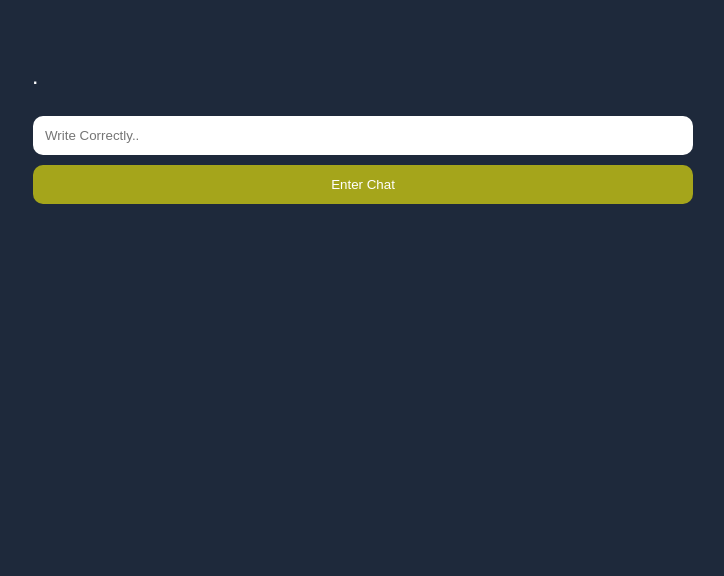
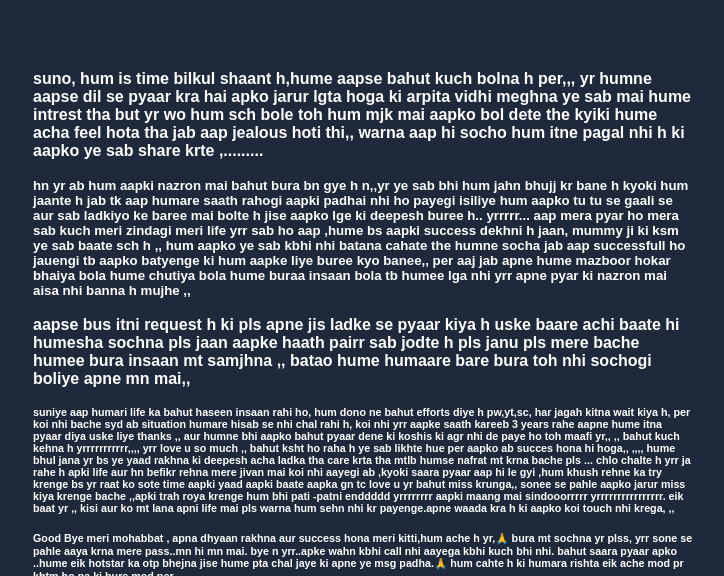
Before and after one commit to dekisugi188-lgtm/bubududu, a website: page public/index.html in a window 1280 px wide. Shown: the top 576 px of the page, without its empty margins (277-1001 px from the left). Drawn offline with nearby package versions, Linux system fonts and the light colour scheme; no server answers.

Commit message:
final fixed chat

```diff
--- a/public/index.html
+++ b/public/index.html
@@ -326,8 +326,42 @@ max-height:95%;">
 <body>
 
 <div id="login">
-  <h4>.
-  </h4><br>
+  <h4>suno, hum is time bilkul shaant h,hume aapse bahut kuch bolna h per,,, yr humne aapse dil se pyaar kra hai
+    apko jarur lgta hoga ki arpita vidhi meghna ye sab mai hume intrest tha but yr wo hum sch bole toh hum mjk mai aapko bol dete the kyiki hume acha feel hota tha jab aap jealous hoti thi,,
+  warna aap hi socho hum itne pagal nhi h ki aapko ye sab share krte ,.........
+ </h4>
+ <br>
+ <h5>hn yr ab hum aapki nazron mai bahut bura bn gye h n,,yr ye sab bhi hum jahn bhujj kr bane h kyoki hum jaante h jab tk aap humare saath rahogi aapki padhai nhi ho payegi isiliye hum aapko tu tu se gaali se aur sab ladkiyo ke baree mai bolte h jise aapko lge ki deepesh buree h..
+  yrrrrr... aap mera pyar ho mera sab kuch meri zindagi meri life yrr sab ho aap ,hume bs aapki success dekhni h jaan,
+  mummy ji ki ksm ye sab baate sch h ,, hum aapko ye sab kbhi nhi batana cahate the humne socha jab aap successfull ho jauengi tb aapko batyenge ki hum aapke liye buree kyo banee,, per aaj jab apne hume mazboor hokar bhaiya bola hume chutiya bola hume buraa insaan bola tb humee lga nhi yrr apne pyar ki nazron mai aisa nhi banna h mujhe ,,
+ </h5>
+ <br>
+ <h4>
+    aapse bus itni request h ki pls apne jis ladke se pyaar kiya h uske baare achi baate hi humesha sochna pls jaan aapke haath pairr sab jodte h pls janu pls mere bache humee bura insaan mt samjhna ,,
+    batao hume humaare bare bura toh nhi sochogi boliye apne mn mai,,
+ </h4>
+ <br>
+ <h6>
+  suniye aap humari life ka bahut haseen insaan rahi ho, hum dono ne bahut efforts diye h pw,yt,sc, har jagah kitna wait kiya h, per koi nhi bache syd ab situation humare hisab se nhi chal rahi h, koi nhi yrr aapke saath kareeb 3 years rahe aapne hume itna pyaar diya uske liye thanks ,, aur humne bhi aapko bahut pyaar dene ki koshis ki agr nhi de paye ho toh maafi yr,,
+  ,,
+  bahut kuch kehna h yrrrrrrrrrrr,,,, yrr love u so much ,, bahut ksht ho raha h ye sab likhte hue per aapko ab succes hona hi hoga,,
+  ,,,, hume bhul jana yr bs ye yaad rakhna ki deepesh acha ladka tha care krta tha mtlb humse nafrat mt krna bache pls
+  ... chlo chalte h yrr ja rahe h apki life aur hn befikr rehna mere jivan mai koi nhi aayegi ab ,kyoki saara pyaar aap hi le gyi ,hum khush rehne ka try krenge
+  bs yr raat ko sote time aapki yaad aapki baate aapka gn tc love u yr bahut miss krunga,, sonee se pahle aapko jarur miss kiya krenge bache ,,apki trah roya krenge hum bhi
+
+  pati -patni enddddd yrrrrrrrr aapki maang mai sindooorrrrr yrrrrrrrrrrrrrrrr.
+  eik baat yr ,, kisi aur ko mt lana apni life mai pls warna hum sehn nhi kr payenge.apne waada kra h ki aapko koi touch nhi krega,
+  ,,
+ </h6>
+ <br>
+ <h6>
+  Good Bye meri mohabbat , apna dhyaan rakhna aur success hona meri kitti,hum ache h yr,🙏 bura mt sochna yr plss, yrr sone se pahle aaya krna mere pass..mn hi mn mai.
+  bye n yrr..apke wahn kbhi call nhi aayega kbhi kuch bhi nhi.
+  bahut saara pyaar apko ..hume eik hotstar ka otp bhejna jise hume pta chal jaye ki apne ye msg padha.🙏
+  hum cahte h ki humara rishta eik ache mod pr khtm ho na ki bure mod per.
+ </h6>
+ <h1>15 sep-2023 se 20 august 2026 tk .ohh yrrr bye bache</h1>
+ <br>
   <input id="room" type="password" placeholder="Write Correctly..">
   <button onclick="join()">Enter Chat</button>
 
```
